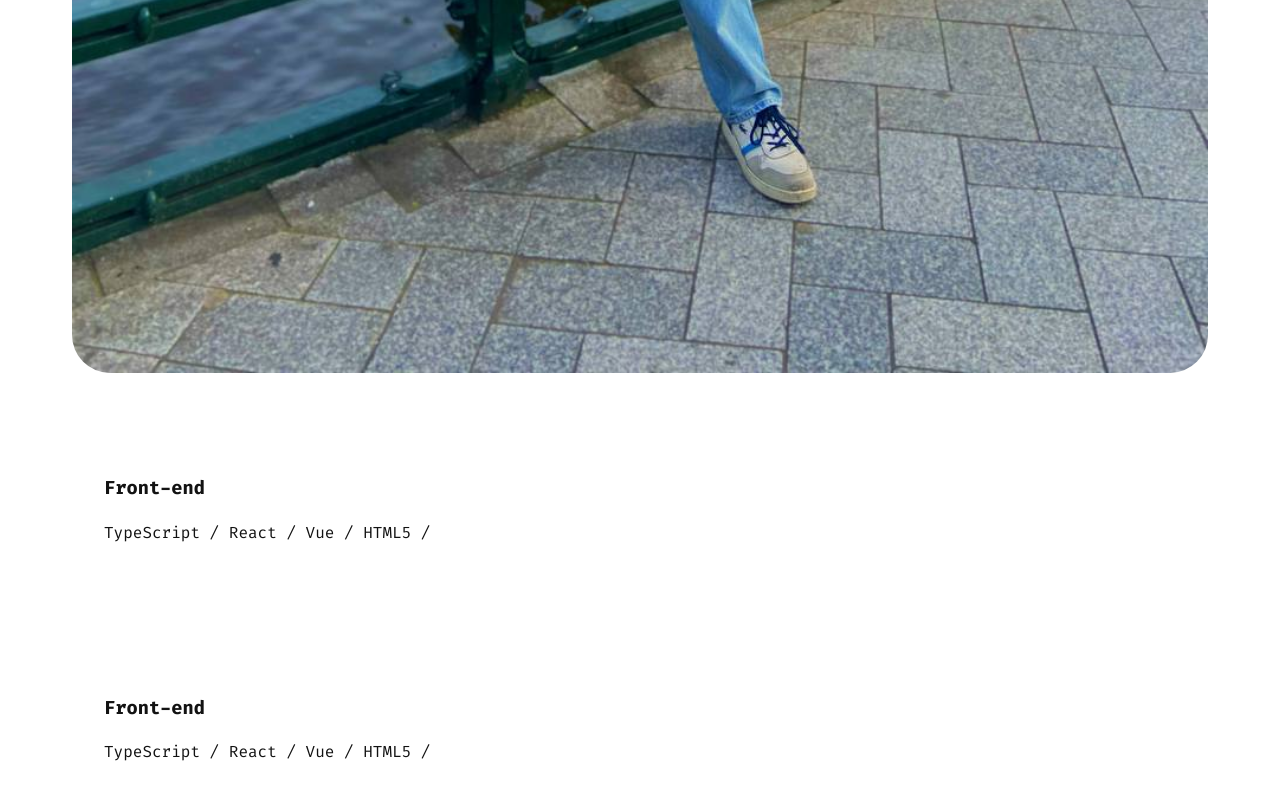
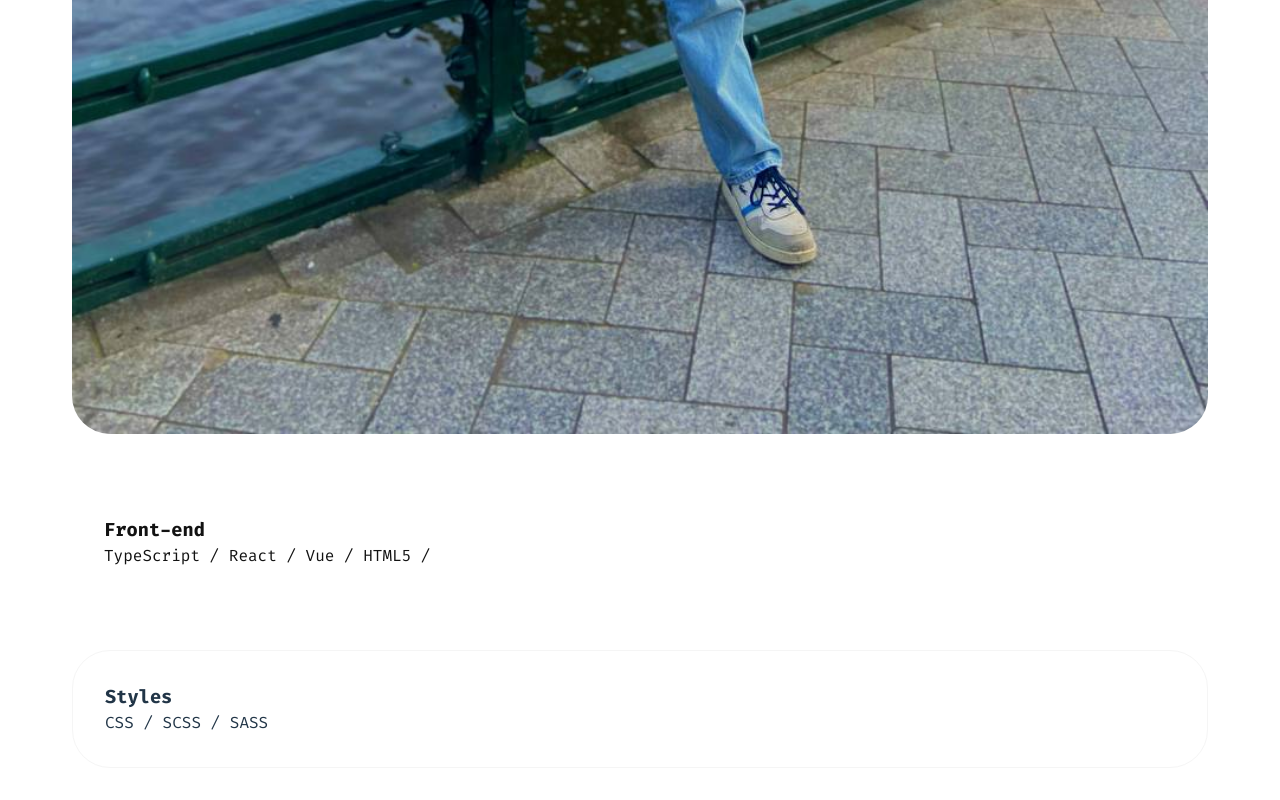
Before and after one commit to vladmirzoev/portfolio-website, a React (Vite) app: page / in a window 1280 px wide. Shown: the part 1724-2524 px from the top of the page. Built offline with nearby package versions, Linux system fonts and the light colour scheme.

Commit message:
Commit #3
Added sections, improved styles

```diff
--- a/src/components/About.tsx
+++ b/src/components/About.tsx
@@ -4,6 +4,7 @@ import Photo from '../assets/img/about.jpg';
 const About = () => {
     return (
         <>
+            <section>
                 <h3 className="subtitle">.../About me ...</h3>
                 <p className="description">Hello! I'm Vlad, a front-end developer. Currently searching for work</p>
                 <Card
@@ -16,10 +17,12 @@ const About = () => {
                     heading = 'Front-end'
                 />
                 <Card
-                bgColor = 'white'
-                descriptionText = 'TypeScript / React / Vue / HTML5 /'
-                heading = 'Front-end'
+                    bgColor = 'dark'
+                    descriptionText = 'CSS / SCSS / SASS'
+                    heading = 'Styles'
                 />
+            </section>
+
         </>
     )
 }
--- a/src/components/HomeBlock.tsx
+++ b/src/components/HomeBlock.tsx
@@ -9,7 +9,7 @@ import Button from './Button';
 const HomeBLock = () => {
     return (
         <>
-            <div className="home">
+            <section className="home">
                 <div className="home-title">
                     <h1 className='home-title__heading'>Front-end</h1>
                     <h1 className='home-title__heading'>Developer</h1>
@@ -57,7 +57,7 @@ const HomeBLock = () => {
                     />
                 </div>
 
-            </div>
+            </section>
         </>
     )
 }
--- a/src/styles/card.scss
+++ b/src/styles/card.scss
@@ -36,6 +36,11 @@
     color: $main-black;
 }
 
+.dark {
+    background-color: transparent;
+    border: solid 0.5px $main-white;
+}
+
 .with-photo {
     line-height: 0;
     padding: 0;
--- a/src/styles/main.scss
+++ b/src/styles/main.scss
@@ -1,8 +1,14 @@
 @import url('https://fonts.googleapis.com/css2?family=Fira+Code:wght@300..700&family=Open+Sans:ital,wght@0,300..800;1,300..800&display=swap');
 @import'./variables.scss';
 
+// text
+
 text {
     font-family: $font-title;
+}
+
+h1, h2, h3, p {
+    margin: 0;
 }
 .container {
     padding: 2rem;
@@ -53,3 +59,11 @@ text {
         gap: 12px;
     }
 }
+
+// blocks
+
+section {
+    padding-top: 3.2rem;
+    padding-bottom: 3.2rem;
+
+}
--- a/src/styles/navBar.scss
+++ b/src/styles/navBar.scss
@@ -1,7 +1,7 @@
 // @import url(/src/styles/variables.scss);
 @import './variables.scss';
 
-.menu{
+.menu {
     display: flex;
     justify-content: space-between;
     align-items: center;
```
Lines whose indentation alone changed are shown as unchanged.
